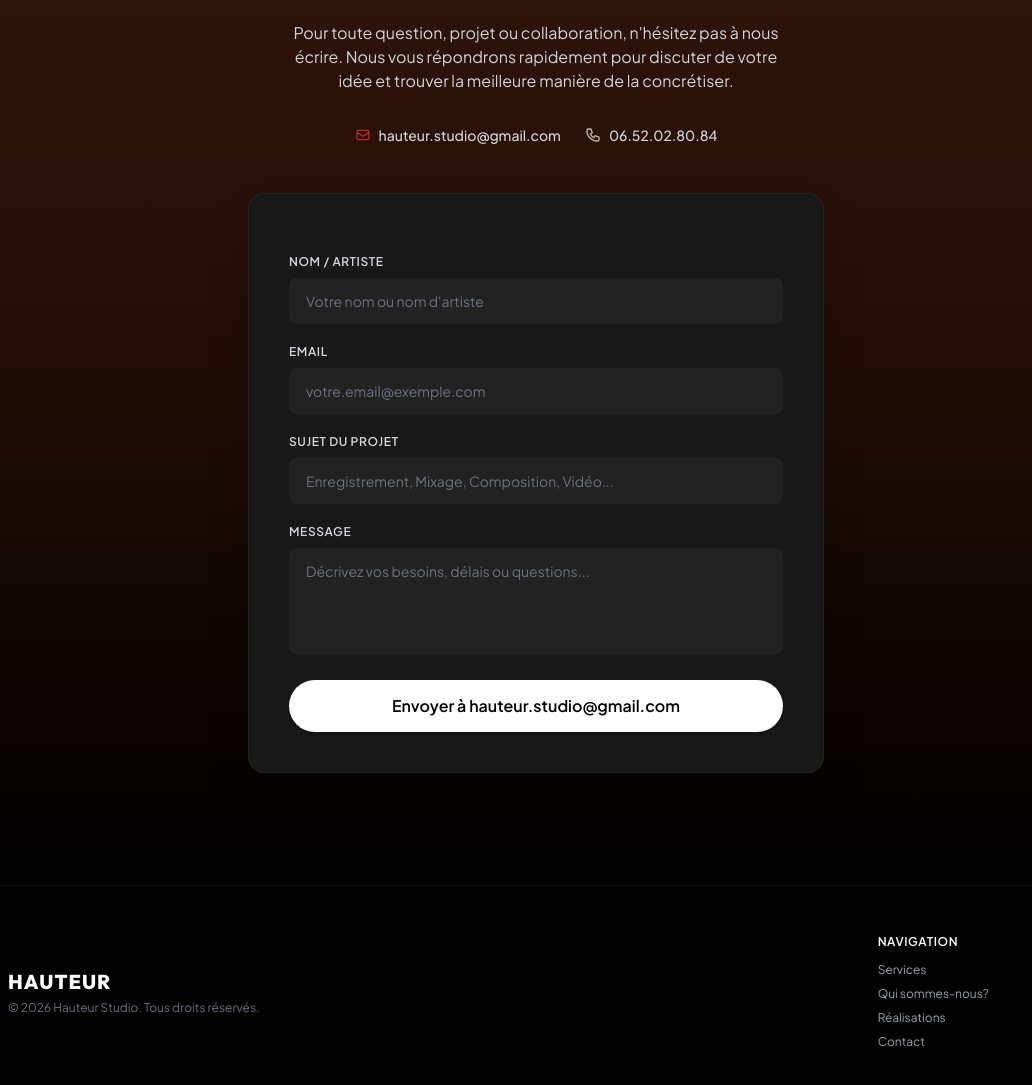
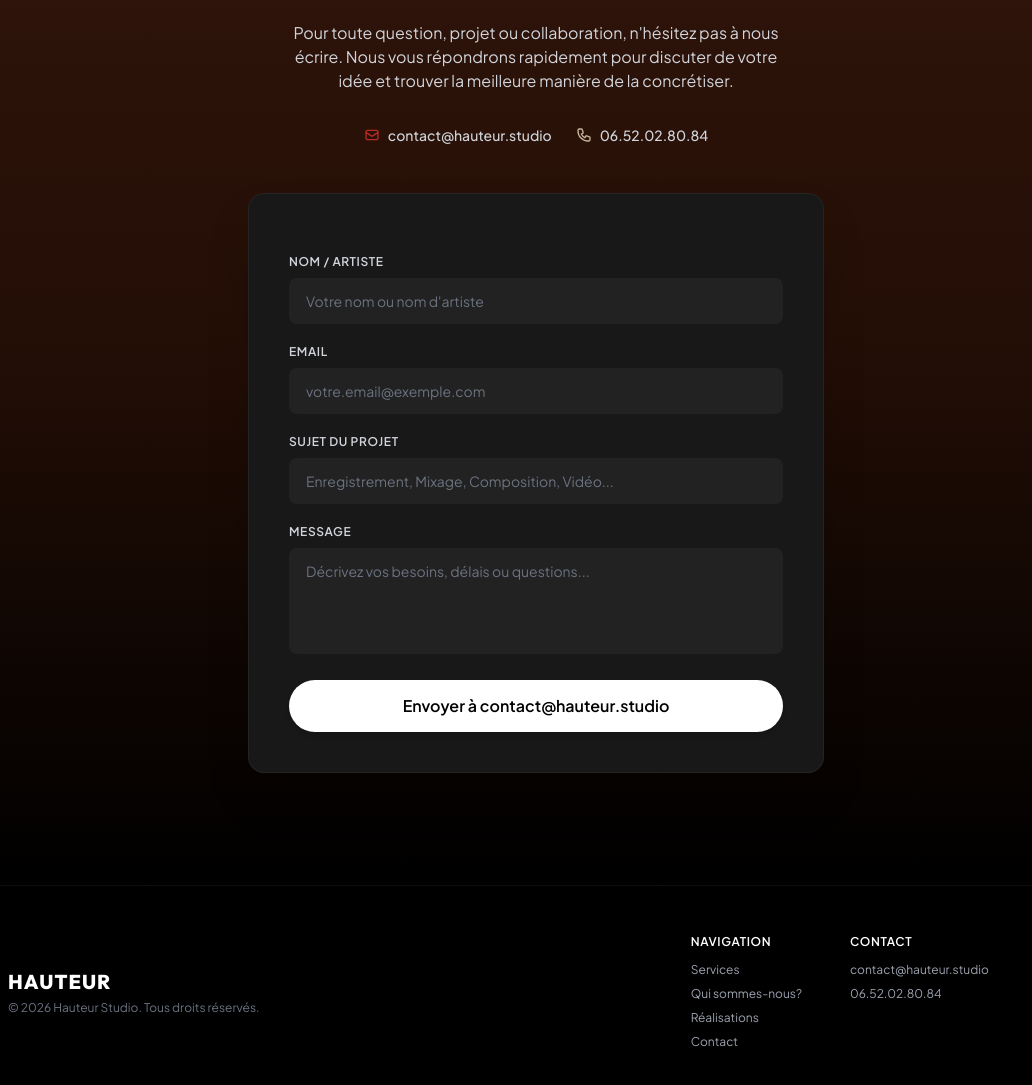
Before and after one commit to hauteurstudio/hauteur.studio, a website: page index.html in a window 1280 px wide. Shown: the part 4714-5799 px from the top of the page, 104-1136 px from the left. Drawn offline with nearby package versions, Linux system fonts and the light colour scheme.

Commit message:
refactor: update contact email address

```diff
--- a/index.html
+++ b/index.html
@@ -611,9 +611,9 @@
             </p>
 
             <div class="flex flex-wrap justify-center items-center gap-6 text-sm text-gray-300 pt-2 font-medium">
-                <a href="mailto:hauteur.studio@gmail.com" class="flex items-center space-x-2 hover:text-white transition" title="Écrire à hauteur.studio@gmail.com">
+                <a href="mailto:contact@hauteur.studio" class="flex items-center space-x-2 hover:text-white transition" title="Écrire à contact@hauteur.studio">
                     <svg class="w-4 h-4 text-[#BA2B23]" fill="none" stroke="currentColor" viewBox="0 0 24 24"><path stroke-linecap="round" stroke-linejoin="round" stroke-width="2" d="M3 8l7.89 5.26a2 2 0 002.22 0L21 8M5 19h14a2 2 0 002-2V7a2 2 0 00-2-2H5a2 2 0 00-2 2v10a2 2 0 002 2z"></path></svg>
-                    <span>hauteur.studio@gmail.com</span>
+                    <span>contact@hauteur.studio</span>
                 </a>
                 <a href="tel:+33652028084" id="phone-link-btn" class="flex items-center space-x-2 hover:text-white transition group relative" title="Appeler ou copier le numéro">
                     <svg class="w-4 h-4 text-[#C7B59D]" fill="none" stroke="currentColor" viewBox="0 0 24 24"><path stroke-linecap="round" stroke-linejoin="round" stroke-width="2" d="M3 5a2 2 0 012-2h3.28a1 1 0 01.948.684l1.498 4.493a1 1 0 01-.502 1.21l-2.257 1.13a11.042 11.042 0 005.516 5.516l1.13-2.257a1 1 0 011.21-.502l4.493 1.498a1 1 0 01.684.949V19a2 2 0 01-2 2h-1C9.716 21 3 14.284 3 6V5z"></path></svg>
@@ -625,7 +625,7 @@
 
         <!-- Form Card Container -->
         <div class="max-w-xl mx-auto bg-[#181818] rounded-2xl p-6 sm:p-10 border border-white/5 shadow-2xl">
-            <form id="contactForm" action="https://formsubmit.co/hauteur.studio@gmail.com" method="POST" class="space-y-5">
+            <form id="contactForm" action="https://formsubmit.co/contact@hauteur.studio" method="POST" class="space-y-5">
                 <!-- FormSubmit Configuration -->
                 <input type="hidden" name="_captcha" value="false">
                 <input type="hidden" name="_template" value="table">
@@ -653,7 +653,7 @@
                 </div>
 
                 <button type="submit" id="contact-submit-btn" class="w-full bg-white text-black font-semibold rounded-full py-3.5 hover:bg-gray-200 transition duration-300 shadow-md flex items-center justify-center space-x-2 disabled:opacity-50">
-                    <span id="submit-btn-text">Envoyer à hauteur.studio@gmail.com</span>
+                    <span id="submit-btn-text">Envoyer à contact@hauteur.studio</span>
                     <svg id="submit-btn-spinner" class="hidden animate-spin h-4 w-4 text-black" xmlns="http://www.w3.org/2000/svg" fill="none" viewBox="0 0 24 24">
                         <circle class="opacity-25" cx="12" cy="12" r="10" stroke="currentColor" stroke-width="4"></circle>
                         <path class="opacity-75" fill="currentColor" d="M4 12a8 8 0 018-8V0C5.373 0 0 5.373 0 12h4zm2 5.291A7.962 7.962 0 014 12H0c0 3.042 1.135 5.824 3 7.938l3-2.647z"></path>
@@ -668,7 +668,7 @@
                     <span>Message envoyé avec succès !</span>
                 </div>
                 <p class="text-xs text-emerald-300/80">
-                    Votre demande a été transmise à <strong class="text-white">hauteur.studio@gmail.com</strong>. Nous vous répondrons très rapidement.
+                    Votre demande a été transmise à <strong class="text-white">contact@hauteur.studio</strong>. Nous vous répondrons très rapidement.
                 </p>
             </div>
 
@@ -677,7 +677,7 @@
                 <p class="text-xs">
                     Une erreur s'est produite lors de l'envoi direct. Vous pouvez nous envoyer directement votre message par email :
                 </p>
-                <a id="fallback-mailto-btn" href="mailto:hauteur.studio@gmail.com" class="inline-flex items-center gap-2 px-4 py-2 rounded-full bg-[#BA2B23] hover:bg-[#a1241d] text-white font-medium text-xs transition">
+                <a id="fallback-mailto-btn" href="mailto:contact@hauteur.studio" class="inline-flex items-center gap-2 px-4 py-2 rounded-full bg-[#BA2B23] hover:bg-[#a1241d] text-white font-medium text-xs transition">
                     <svg class="w-3.5 h-3.5" fill="none" stroke="currentColor" viewBox="0 0 24 24"><path stroke-linecap="round" stroke-linejoin="round" stroke-width="2" d="M3 8l7.89 5.26a2 2 0 002.22 0L21 8M5 19h14a2 2 0 002-2V7a2 2 0 00-2-2H5a2 2 0 00-2 2v10a2 2 0 002 2z"></path></svg>
                     <span>Ouvrir dans ma messagerie</span>
                 </a>
@@ -709,6 +709,14 @@
                         <li><a href="#about" class="hover:text-white transition">Qui sommes-nous?</a></li>
                         <li><a href="#realisations" class="hover:text-white transition">Réalisations</a></li>
                         <li><a href="#contact" class="hover:text-white transition">Contact</a></li>
+                    </ul>
+                </div>
+
+                <div>
+                    <span class="block text-white font-semibold mb-3 uppercase tracking-wider">Contact</span>
+                    <ul class="space-y-2 text-gray-400">
+                        <li><a href="mailto:contact@hauteur.studio" class="hover:text-white transition">contact@hauteur.studio</a></li>
+                        <li><a href="tel:+33652028084" class="hover:text-white transition">06.52.02.80.84</a></li>
                     </ul>
                 </div>
 
@@ -1066,7 +1074,7 @@
             });
         }
 
-        // Contact Form Handling (Submissions sent to hauteur.studio@gmail.com)
+        // Contact Form Handling (Submissions sent to contact@hauteur.studio)
         const contactForm = document.getElementById('contactForm');
         const formFeedbackSuccess = document.getElementById('formFeedbackSuccess');
         const formFeedbackError = document.getElementById('formFeedbackError');
@@ -1100,11 +1108,11 @@
                 const mailtoSubject = encodeURIComponent(`[Hauteur Studio] ${subject} - ${name}`);
                 const mailtoBody = encodeURIComponent(`Bonjour Hauteur Studio,\n\n${message}\n\nDe la part de: ${name} (${email})`);
                 if (fallbackMailtoBtn) {
-                    fallbackMailtoBtn.href = `mailto:hauteur.studio@gmail.com?subject=${mailtoSubject}&body=${mailtoBody}`;
+                    fallbackMailtoBtn.href = `mailto:contact@hauteur.studio?subject=${mailtoSubject}&body=${mailtoBody}`;
                 }
 
                 try {
-                    const response = await fetch('https://formsubmit.co/ajax/hauteur.studio@gmail.com', {
+                    const response = await fetch('https://formsubmit.co/ajax/contact@hauteur.studio', {
                         method: 'POST',
                         headers: {
                             'Content-Type': 'application/json',
@@ -1135,7 +1143,7 @@
                     }
                 } finally {
                     if (submitBtn) submitBtn.disabled = false;
-                    if (submitBtnText) submitBtnText.textContent = 'Envoyer à hauteur.studio@gmail.com';
+                    if (submitBtnText) submitBtnText.textContent = 'Envoyer à contact@hauteur.studio';
                     if (submitSpinner) submitSpinner.classList.add('hidden');
                 }
             });
```
